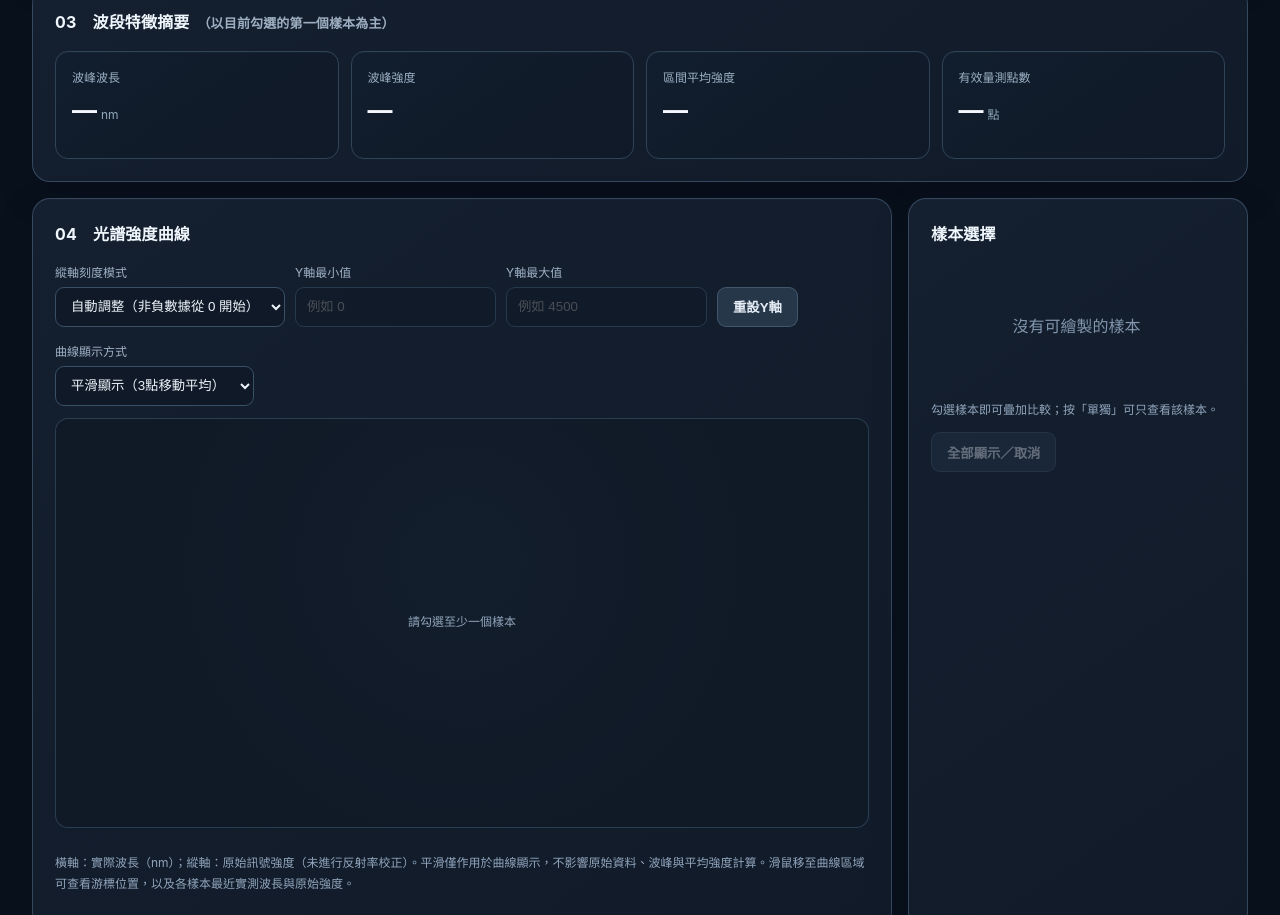
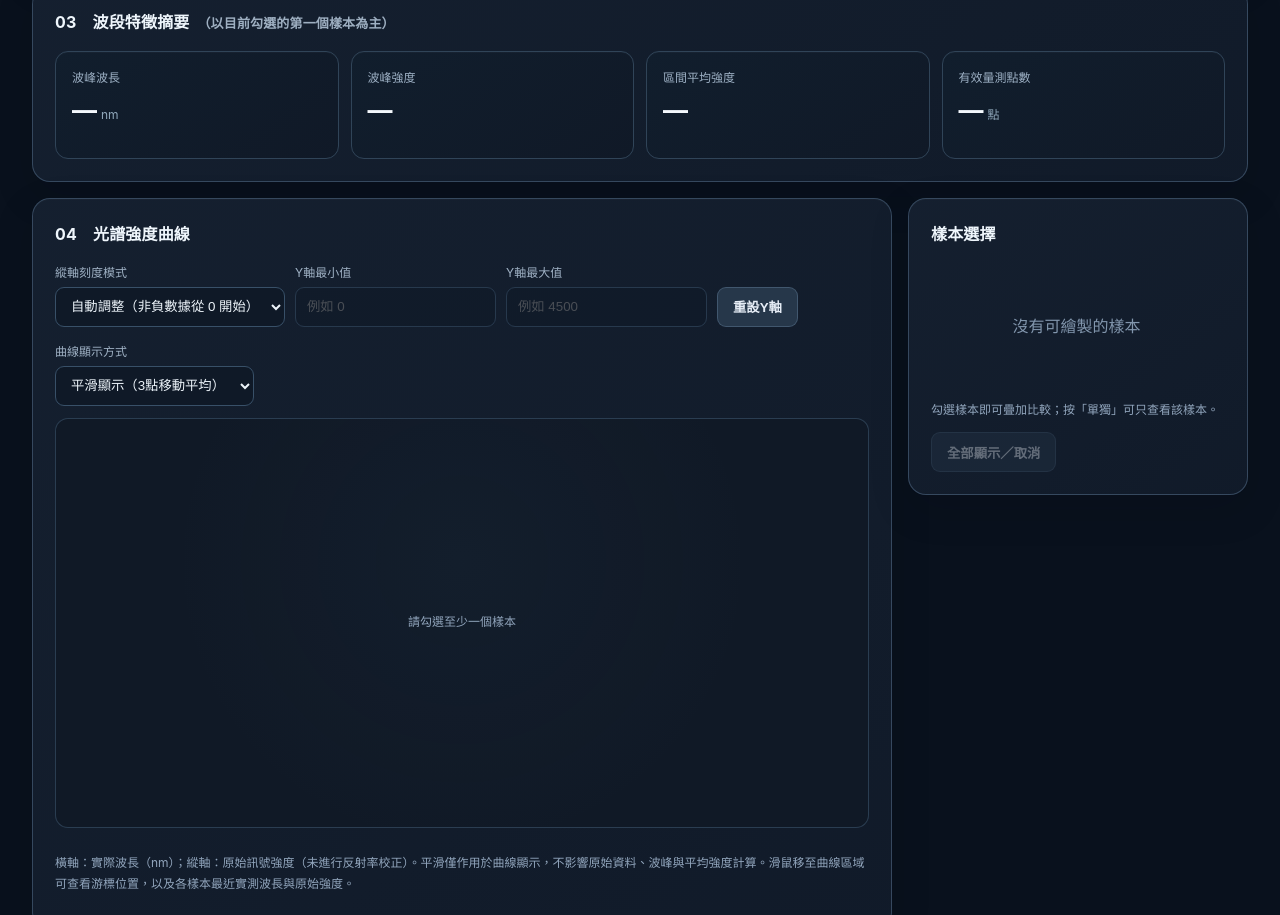
Before and after one commit to rgwvb/ChiliScan_V7_VSCode, a plain HTML site: page index.html in a window 1280 px wide. Shown: the part 913-1828 px from the top of the page. Drawn offline with Linux system fonts and the light colour scheme.

Commit message:
Tighten sample panel layout
Co-authored-by: Copilot <223556219+Copilot@users.noreply.github.com>

```diff
--- a/css/style.css
+++ b/css/style.css
@@ -401,6 +401,7 @@ header {
 }
 
 .twocol > .panel { min-width: 0; }
+.twocol > .panel:last-child { align-self: start; }
 
 .samplelist {
   max-height: 346px;
```
